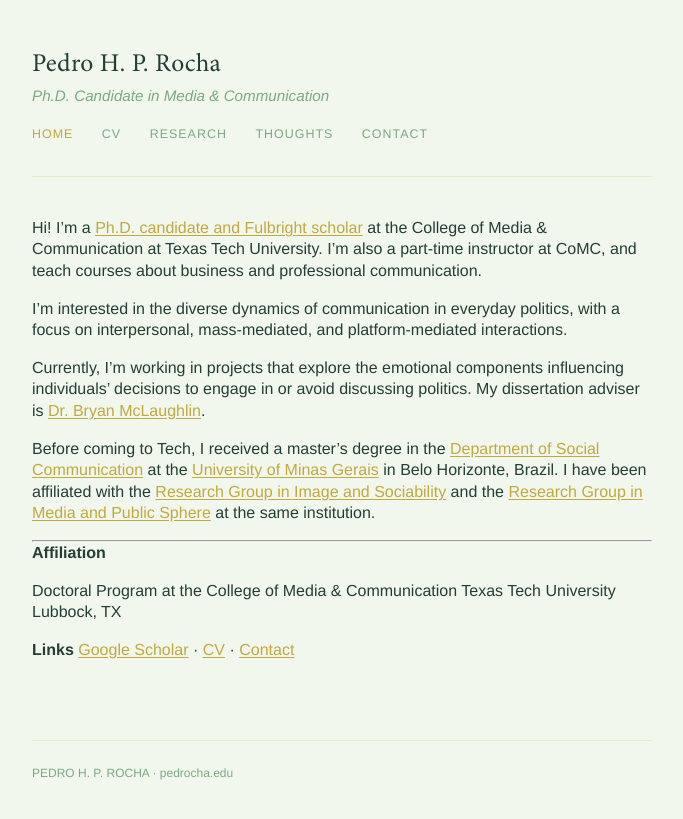
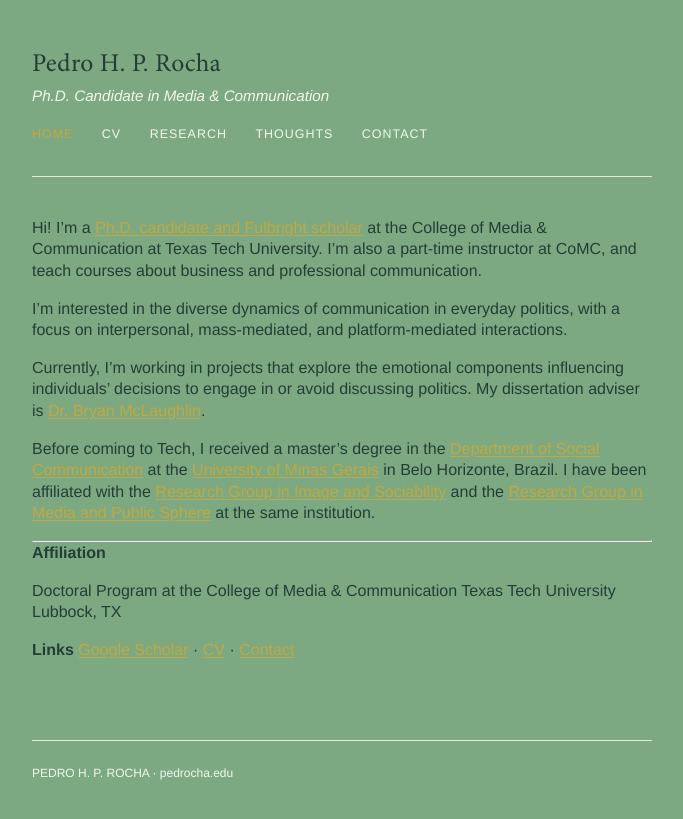
Before and after one commit to pedrohprocha/pedrohprocha.github.io, a Jekyll site: the page built from index.md, in a window 1280 px wide. Shown: the top 819 px of the page, without its empty margins (298-981 px from the left). Built offline with Jekyll 4.4.1, drawn with Linux system fonts in a browser that asks for light colours.

```diff
--- a/assets/css/main.css
+++ b/assets/css/main.css
@@ -29,10 +29,10 @@
 /* ── Variables ───────────────────────────────────────────── */
 :root {
     --text: #243e36;
-    --muted: #7ca982;
+    --muted: #f1f7ed;
     --accent: #c2a83e;
     --border: #e0eec6;
-    --bg: #f1f7ed;
+    --bg: #7ca982;
     --max-width: 620px;
     --font-body: "Helvetica Neue", Helvetica, Arial, sans-serif;
     --font-mono: "Helvetica Neue", Helvetica, Arial, sans-serif;
```
